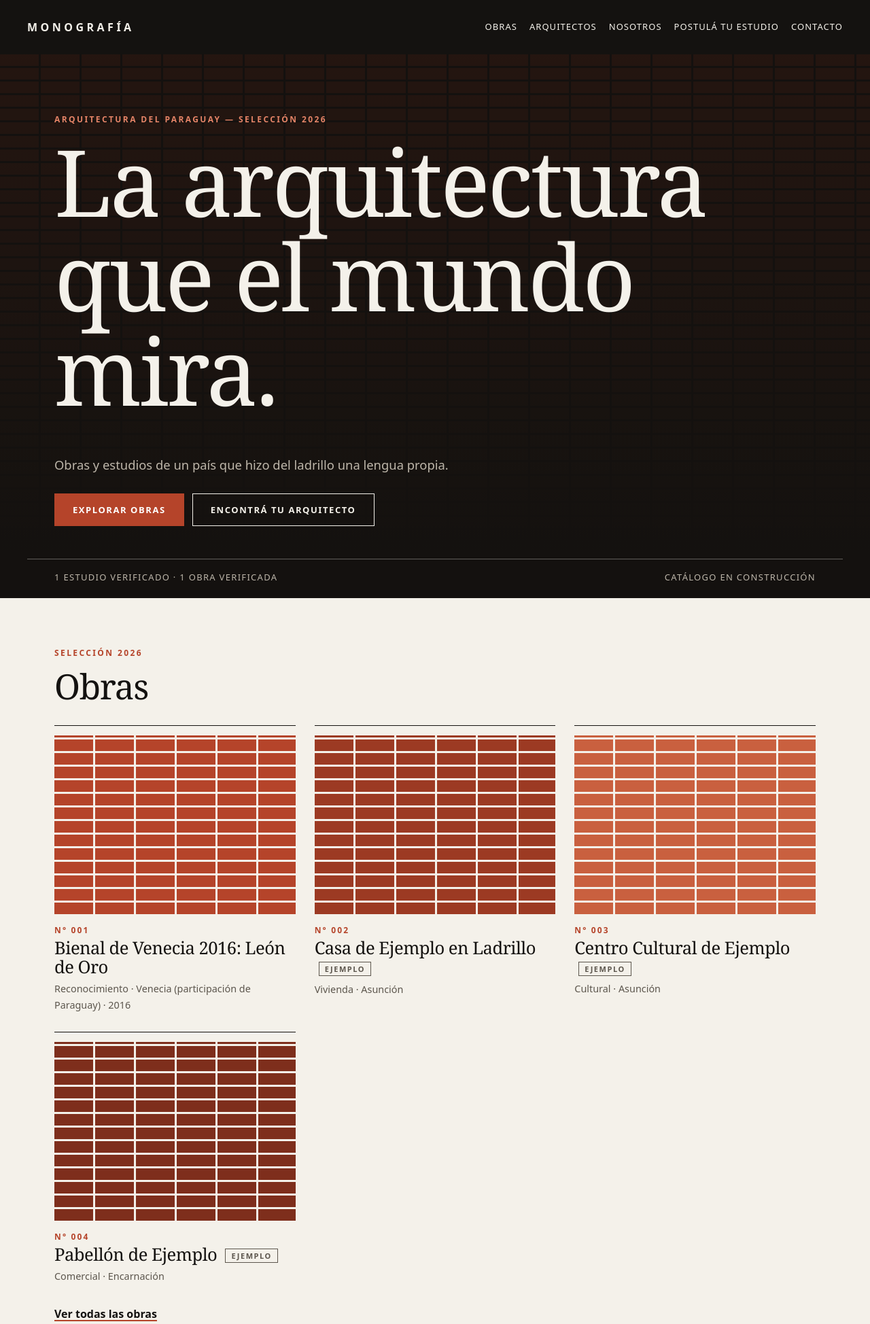
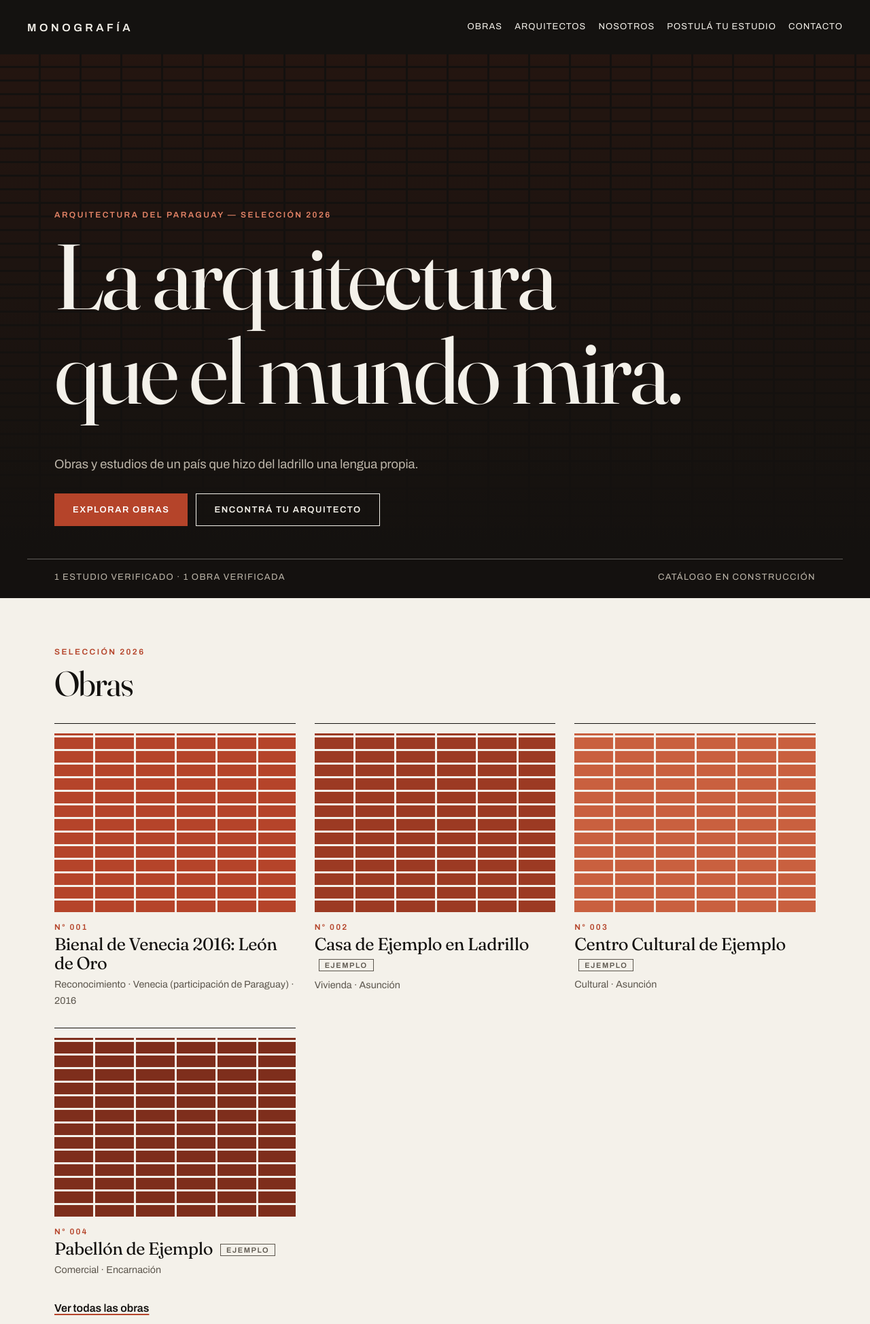
Before and after one commit to antonmarklundcom/arq, a PHP site: page / in a window 1280 px wide. Shown: the top 1948 px of the page at 68% size. Run offline with PHP 8.4, Linux system fonts and the light colour scheme.

Commit message:
A1: Fraunces y Archivo autoalojadas (woff2 latin, variables) con preload
Co-Authored-By: Claude Opus 5.5 <noreply@anthropic.com>
Claude-Session: https://claude.ai/code/session_01H84DCRm3uiw6AtA56VZKbb

```diff
--- /dev/null
+++ b/assets/fonts/fonts.css
@@ -0,0 +1,25 @@
+/* Self-hosted variable fonts: @fontsource-variable/fraunces 5.3.0 and @fontsource-variable/archivo 5.3.0, SIL Open Font License 1.1 (see LICENSE-*.txt). Latin subset only. */
+@font-face {
+  font-family: "Fraunces";
+  font-style: normal;
+  font-weight: 100 900;
+  font-display: swap;
+  src: url("fraunces-latin-opsz-normal.woff2") format("woff2");
+  unicode-range: U+0000-00FF,U+0131,U+0152-0153,U+02BB-02BC,U+02C6,U+02DA,U+02DC,U+0304,U+0308,U+0329,U+2000-206F,U+20AC,U+2122,U+2191,U+2193,U+2212,U+2215,U+FEFF,U+FFFD;
+}
+@font-face {
+  font-family: "Fraunces";
+  font-style: italic;
+  font-weight: 100 900;
+  font-display: swap;
+  src: url("fraunces-latin-opsz-italic.woff2") format("woff2");
+  unicode-range: U+0000-00FF,U+0131,U+0152-0153,U+02BB-02BC,U+02C6,U+02DA,U+02DC,U+0304,U+0308,U+0329,U+2000-206F,U+20AC,U+2122,U+2191,U+2193,U+2212,U+2215,U+FEFF,U+FFFD;
+}
+@font-face {
+  font-family: "Archivo";
+  font-style: normal;
+  font-weight: 100 900;
+  font-display: swap;
+  src: url("archivo-latin-wght-normal.woff2") format("woff2");
+  unicode-range: U+0000-00FF,U+0131,U+0152-0153,U+02BB-02BC,U+02C6,U+02DA,U+02DC,U+0304,U+0308,U+0329,U+2000-206F,U+20AC,U+2122,U+2191,U+2193,U+2212,U+2215,U+FEFF,U+FFFD;
+}
--- a/includes/lib.php
+++ b/includes/lib.php
@@ -157,7 +157,9 @@ function page_start(array $m): void
 <meta name="twitter:title" content="<?= e($title) ?>">
 <meta name="twitter:description" content="<?= e($desc) ?>">
 <link rel="icon" href="/assets/img/favicon.svg" type="image/svg+xml">
-<?php if ($fonts): ?><link rel="stylesheet" href="/assets/fonts/fonts.css"><?php endif; ?>
+<?php if ($fonts): ?><link rel="preload" href="/assets/fonts/fraunces-latin-opsz-normal.woff2" as="font" type="font/woff2" crossorigin>
+<link rel="preload" href="/assets/fonts/archivo-latin-wght-normal.woff2" as="font" type="font/woff2" crossorigin>
+<link rel="stylesheet" href="/assets/fonts/fonts.css"><?php endif; ?>
 <link rel="stylesheet" href="/assets/css/style.css">
 <script type="application/ld+json"><?= $ld ?></script>
 </head>
```
Also changed, not shown: assets/fonts/LICENSE-archivo.txt (added), assets/fonts/LICENSE-fraunces.txt (added), assets/fonts/archivo-latin-wght-normal.woff2 (added), assets/fonts/fraunces-latin-opsz-italic.woff2 (added), assets/fonts/fraunces-latin-opsz-normal.woff2 (added).
